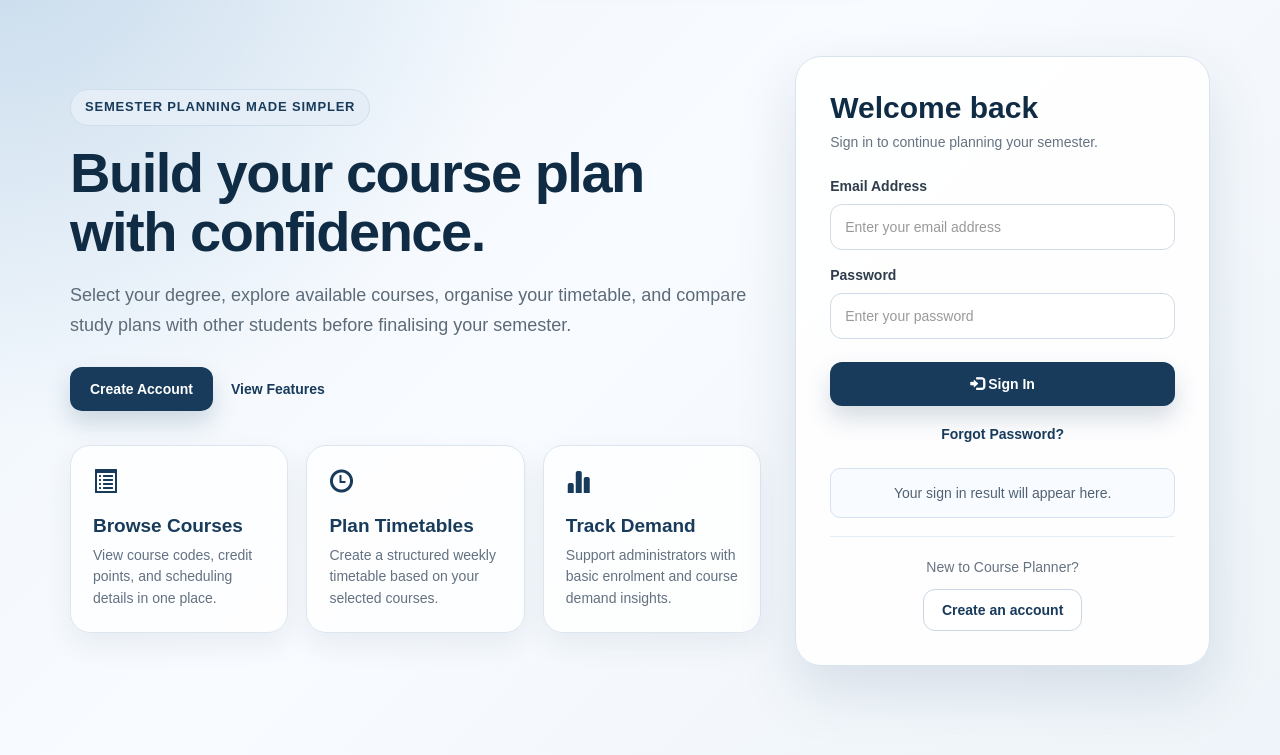
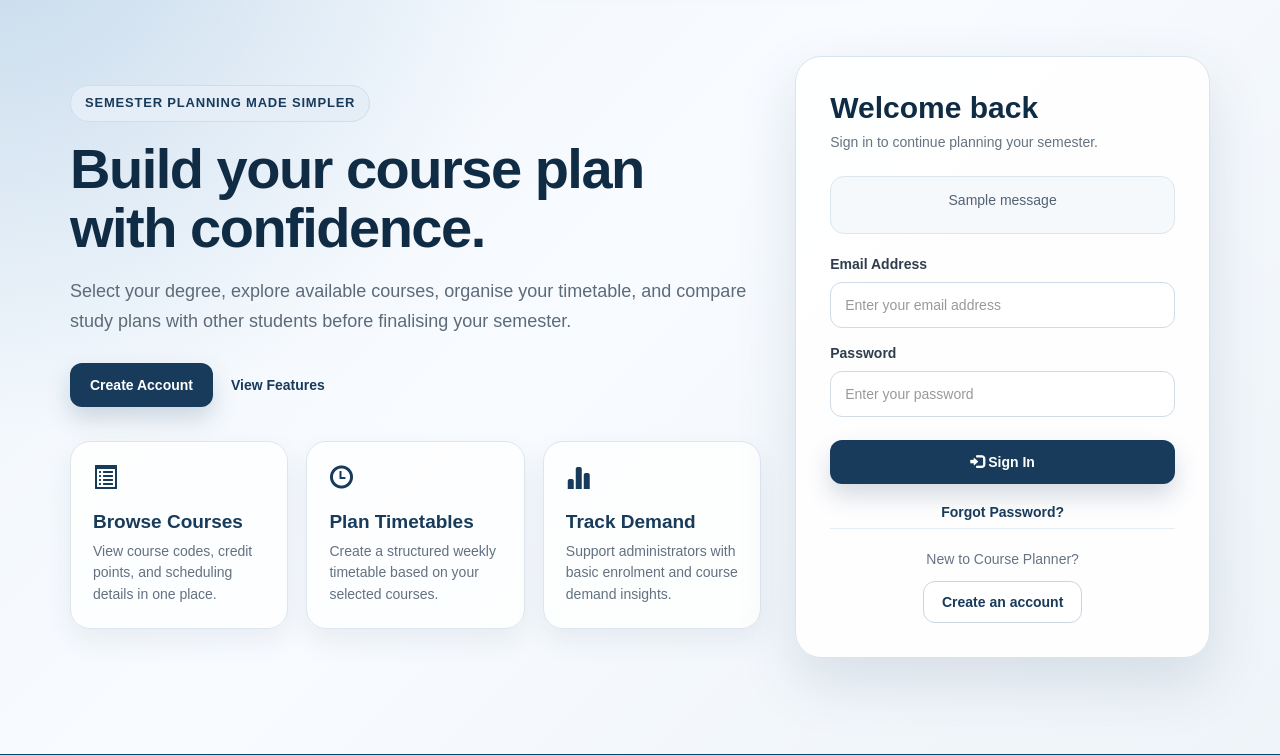
Before and after one commit to zhuby9292/agile-team-project, a Flask app: page / in a window 1280 px wide. Shown: the part 100-855 px from the top of the page. Run offline with Flask 3, Linux system fonts and the light colour scheme; tables that the repository leaves empty hold one stand-in row (values such as "Sample post"); one stand-in notice (Sample message) is shown.

Commit message:
Connect sign-in form to backend for issue #48

```diff
--- a/app.py
+++ b/app.py
@@ -1,6 +1,6 @@
 from flask import Flask, flash, redirect, render_template, request, url_for
 from flask_sqlalchemy import SQLAlchemy
-from werkzeug.security import generate_password_hash
+from werkzeug.security import check_password_hash, generate_password_hash
 
 app = Flask(__name__)
 
@@ -26,14 +26,35 @@ class User(db.Model):
     password_hash = db.Column(db.String(255), nullable=False)
 
 
-@app.route("/")
+@app.route("/", methods=["GET", "POST"])
 def index():
+    if request.method == "POST":
+        email = request.form.get("email", "").strip().lower()
+        password = request.form.get("password", "")
+
+        if not email or not password:
+            flash("Please enter both your email address and password.", "error")
+            return redirect(url_for("index"))
+
+        user = User.query.filter_by(email=email).first()
+
+        if not user:
+            flash("No account found with this email address.", "error")
+            return redirect(url_for("index"))
+
+        if not check_password_hash(user.password_hash, password):
+            flash("Incorrect password. Please try again.", "error")
+            return redirect(url_for("index"))
+
+        flash("Signed in successfully.", "success")
+        return redirect(url_for("homepage"))
+
     return render_template("index.html")
 
 
-@app.route("/index.html")
+@app.route("/index.html", methods=["GET", "POST"])
 def index_html():
-    return render_template("index.html")
+    return index()
 
 
 @app.route("/signup.html", methods=["GET", "POST"])
--- a/templates/index.html
+++ b/templates/index.html
@@ -78,18 +78,28 @@
                         <p>Sign in to continue planning your semester.</p>
                     </div>
 
-                    <form id="signin-form">
+                    {% with messages = get_flashed_messages(with_categories=true) %}
+                        {% if messages %}
+                            <div class="signin-output">
+                                {% for category, message in messages %}
+                                    <p class="flash-message {{ category }}">{{ message }}</p>
+                                {% endfor %}
+                            </div>
+                        {% endif %}
+                    {% endwith %}
+
+                    <form id="signin-form" method="POST" action="{{ url_for('index') }}">
                         <div class="form-group">
                             <label for="user-email">Email Address</label>
-                            <input type="email" id="user-email" class="form-control" placeholder="Enter your email address">
+                            <input type="email" id="user-email" name="email" class="form-control" placeholder="Enter your email address">
                         </div>
 
                         <div class="form-group">
                             <label for="user-password">Password</label>
-                            <input type="password" id="user-password" class="form-control" placeholder="Enter your password">
+                            <input type="password" id="user-password" name="password" class="form-control" placeholder="Enter your password">
                         </div>
 
-                        <button type="button" class="btn signin-btn" onclick="loginUser()">
+                        <button type="submit" class="btn signin-btn">
                             <span class="glyphicon glyphicon-log-in"></span>
                             Sign In
                         </button>
@@ -98,10 +108,6 @@
                             Forgot Password?
                         </button>
                     </form>
-
-                    <p id="signin-output" class="signin-output">
-                        Your sign in result will appear here.
-                    </p>
 
                     <div class="signup-prompt">
                         <p>New to Course Planner?</p>
```
